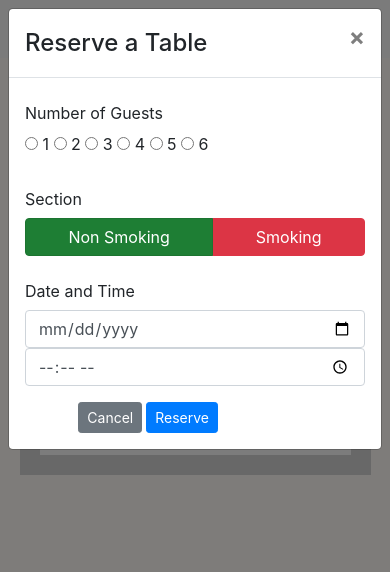
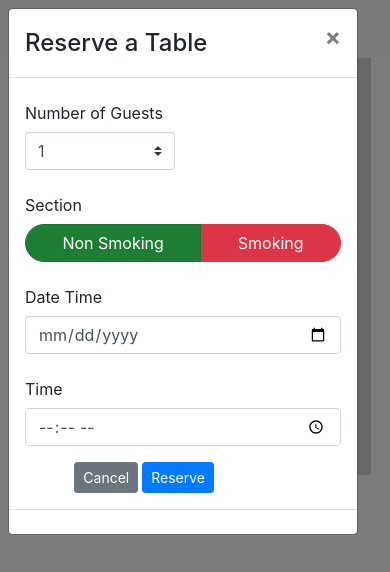
Before and after one commit to vk0808/conFusion, a website: page index.html in a window 390 px wide. Both pictures are taken after a click on the button "RESERVE TABLE". Shown: the part 2439-3011 px from the top of the page. Drawn offline with nearby package versions, Linux system fonts and the light colour scheme; grey boxes are pictures that could not be loaded.

Commit message:
changed reserve modal removed whitespaces compressed images

```diff
--- a/css/login.css
+++ b/css/login.css
@@ -78,7 +78,6 @@
 	background: #45aba6 !important;
 	outline: none;
 }
-
 /*** Login Media Queries ***/
 @media (max-width: 425px){
 	.modal-login {
@@ -86,8 +85,6 @@
 		left: 8%;
 	}
 }
-
-
 /*** Sign up Modal ***/
 .modal-signup {
 	color: #636363;
@@ -168,7 +165,6 @@
 	background: #45aba6 !important;
 	outline: none;
 }
-
 /*** Sign up Media Queries ***/
 @media (max-width: 425px){
 	.modal-signup {
--- a/css/styles.css
+++ b/css/styles.css
@@ -2,36 +2,29 @@
 a:hover {
 	text-decoration: none;
 }
-
 /* Navbar */
 .navbar {
 	background-color: #f7f7f7;
 }
-
 #login_list {
 	max-width: 120px;
 	background-color: #00BDD0;
 	padding: 0 10px;
 	border-radius: 20px;
 }
-
 .navbar-brand {
 	padding-left: 10px;
 }
-
 .navbar-nav li {
 	text-transform: uppercase;
 	font-weight: 700;
     letter-spacing: 1px;
 }
-
-
 /* Body */
 body{
 	padding-top: 60px;
 	z-index: 0;
 }
-
 /* Jumbotron */
 .jumbotron{
 	padding: 70px 30px;
@@ -43,12 +36,10 @@ body{
 	border-bottom-right-radius: 0;
     border-bottom-left-radius: 0;
 }
-
 .jumbo_text {
 	letter-spacing: 1px;
 	font-size: 20px;
 }
-
 .visit_link {
 	text-decoration: none;
 	border-bottom: 2px solid orange;
@@ -56,129 +47,105 @@ body{
 	font-weight: 500;
 	padding: 0 20px;
 }
-
 .visit_link:hover {
 	text-decoration: none;
 	border-bottom: 2px dashed orange;
 }
-
 @media (max-width: 768px) {
 	.jumbotron {
 		background-size: cover;
 		height: 600px;
 	}
 }
-
 @media (max-width: 530px) {
 	.jumbotron {
 		height: 650px;
 	}
 }
-
 @media (max-width: 368px) {
 	.jumbotron {
 		height: 780px;
 	}
 }
-
 .blockquote p {
 	font-family: 'Source Sans Pro', sans-serif;
 	font-size: 32px;
 	font-weight: 600;
 }
-
 .blockquote-footer {
 	font-size: 18px;
 	letter-spacing: 1px;
 	color: floralwhite;
 }
-
 /* Footer */
 .footer{
 	background-color: #d1c4e9;
 	margin: 0px auto;
 	padding: 20px 0px;
 }
-
 .contact_main ul {
 	padding-left: 0;
 }
-
 .contact_main li {
 	list-style: none;
 }
-
 /* Copyright */
 .social-accounts {
     padding-left: 0;
     list-style: none;
     display: inline-block;
 }
-
 .social-accounts>li {
 	display: inline-block;
     width: 26px;
     margin: 5px;
 }
-
 .social-accounts>li .fa {
     color: #f8f8f8;
 }
-
 .social-accounts>li .fa:hover {
 	color: #fd7e14;
 }
-
 /*  */
 .row-header{
 	margin: 0px auto;
 	padding: 0px auto;
 }
-
 .row-content{
 	margin: 0px auto;
 	padding: 50px 0px;
 	border-bottom: 1px ridge;
 	min-height: 400px;
 }
-
 .address{
 	font-size: 80%;
 	margin: 0px;
 	color: #0f0f0f;
 }
-
 .tab-content{
     border-left: 1px solid #ddd;
     border-right: 1px solid #ddd;
     border-bottom: 1px solid #ddd;
     padding: 10px;
 }
-
 .carousel{
 	background: #512da8;
 }
-
 .carousel-item{
 	height: 300px;
 }
-
 .carousel-item img{
 	position: absolute;
 	top: 0;
 	left: 0;
 	min-height: 300px;
 }
-
-
-/* Culnary Section */
-/* Left-image, right-content */
+/* Culnary Section */ /* Left-image, right-content */
 * {
 	padding: 0;
 	margin: 0;
 	box-sizing: border-box;
 }
-
 section {
 	width: 100%;
 	display: flex;
@@ -186,7 +153,6 @@ section {
 	justify-content: center;
 	background-color: #fcf8f4;
 }
-
 .culnary {
 	padding: 50px 0;
 	width: 100%;
@@ -200,16 +166,14 @@ section {
 .left-image-1 {
 	width: 60%;
 	height: 500px;
-	background: url('../img/pizza-pixabay.jpg') no-repeat center;
+	background: url('../img/pizza-pixabay.jpeg') no-repeat center;
 	background-size: cover;
 }
-
 .block1-left {
 	border: 20px solid #d1d1d1;
 	background-color: #f9f9f9;
 	padding: 20px;
 }
-
 .right-content {
 	width: 50%;
 	min-height: 400px;
@@ -218,14 +182,12 @@ section {
 	justify-content: center;
 	margin-left: -100px;
 }
-
 .cont_head {
 	font-size: 30px;
 	font-size: 30px;
     margin-bottom: 20px;
     line-height: 40px;
 }
-
 .cont_text {
 	padding: 20px 0;
 	font-size: 18px;
@@ -234,42 +196,36 @@ section {
     font-weight: 500;
     letter-spacing: 1px;
 }
-
 .read-btn {
 	text-transform: uppercase;
-	letter-spacing: 2px;
+	letter-spacing: 1px;
 	background-color: #00BDD0;
 	border-radius: 25px;
 	padding: 5px 10px;
 	color: #f8f8f8;
 }
-
 @media only screen and (max-width: 768px) {
 	.culnary {
 		flex-direction: column;
 	}
-
 	.left-image-1 {
 		width: 100%;
 		height: 400px;
 	}
-
 	.right-content {
 		width: 90%;
 		margin: 0;
 		margin-top: -100px;
 	}
 }
-
 /* Right-image, left-content */
 .right-image {
 	width: 60%;
 	height: 500px;
-	background: url('../img/buffet-naim-benjelloun.jpg') no-repeat center;
+	background: url('../img/buffet-naim-benjelloun.jpeg') no-repeat center;
 	background-size: cover;
 	z-index: 0;
 }
-
 .left-content {
 	width: 50%;
 	min-height: 400px;
@@ -279,18 +235,15 @@ section {
 	margin-right: -100px;
 	z-index: 1;
 }
-
 @media only screen and (max-width: 768px) {
 	.culnary {
 		flex-direction: column;
 	}
-
 	.right-image {
 		width: 100%;
 		height: 400px;
 		order: 1;
 	}
-
 	.left-content {
 		width: 90%;
 		margin: 0;
@@ -298,17 +251,19 @@ section {
 		order: 2;
 	}
 }
-
 .left-image-2 {
 	width: 60%;
 	height: 500px;
-	background: url('../img/chef-tirachard-kumtanom.jpg') no-repeat center;
+	background: url('../img/chef-tirachard-kumtanom.jpeg') no-repeat center;
 	background-size: cover;
 }
-
 @media only screen and (max-width: 768px) {
 	.left-image-2 {
 		width: 100%;
 		height: 400px;
 	}
 }
+/* Reserve modal */
+.modal-reserve {
+	width: 350px;
+}
--- a/index.html
+++ b/index.html
@@ -1,31 +1,23 @@
 <!DOCTYPE html>
-<html lang="en">
-
+<html lang="en-US">
 <head>
     <title>Ristorante Con Fusion</title>
     <meta charset="utf-8">
     <meta name="viewport" content="width=device-width, initial-scale=1, shrink-to-fit=no">
     <meta http-equiv="x-ua-compatible" content="ie=edge">
-
     <!-- Bootstrap CSS -->
     <link rel="stylesheet" href="https://stackpath.bootstrapcdn.com/bootstrap/4.5.2/css/bootstrap.min.css">
     <link rel="stylesheet" href="https://unpkg.com/bootstrap-social@5.1.1/bootstrap-social.css">
-
     <!-- Font Awesome -->
     <link rel="stylesheet" href="https://cdnjs.cloudflare.com/ajax/libs/font-awesome/4.7.0/css/font-awesome.min.css">
-
     <!-- External CSS -->
     <link rel="stylesheet" href="./css/styles.css">
     <link rel="stylesheet" href="./css/login.css">
-
 </head>
-
 <body>
     <nav class="navbar navbar-light navbar-expand-md fixed-top">
         <div class="container">
-            <button class="navbar-toggler" type="button" data-toggle="collapse" data-target="#Navbar">
-                <span class="navbar-toggler-icon"></span>
-            </button>
+            <button class="navbar-toggler" type="button" data-toggle="collapse" data-target="#Navbar"><span class="navbar-toggler-icon"></span></button>
             <a class="navbar-brand mr-auto" href="#"><img src="./img/logo.png" alt="logo" height="30" width="41">Ristorante con Fusion</a>
             <div class="collapse navbar-collapse" id="Navbar">
                 <ul class="navbar-nav ml-auto">
@@ -38,15 +30,12 @@
             </div>
         </div>
     </nav>
-
     <!-- Login Modal -->
     <div class="modal fade" id="Loginmodal" role="dialog">
         <div class="modal-dialog modal-login modal-lg" role="content">
             <div class="modal-content">
                 <div class="modal-header">
-                    <div class="avatar">
-                        <img src="../img/avatar.png" alt="Avatar">
-                    </div>
+                    <div class="avatar"><img src="../img/avatar.png" alt="Avatar"></div>
                     <h4 class="modal-title">Login</h4>
                     <button type="button" class="close" data-dismiss="modal" aria-hidden="true">&times;</button>
                 </div>
@@ -54,8 +43,8 @@
                     <form>
                         <div class="form-group">
                             <div class="form-group">
-                                    <label class="sr-only" for="exampleInputEmail3">Email address</label>
-                                    <input type="email" class="form-control form-control-sm mr-1" id="exampleInputEmail3" placeholder="Enter email">
+                                <label class="sr-only" for="exampleInputEmail3">Email address</label>
+                                <input type="email" class="form-control form-control-sm mr-1" id="exampleInputEmail3" placeholder="Enter email">
                             </div>
                             <div class="form-group">
                                 <label class="sr-only" for="exampleInputPassword3">Password</label>
@@ -81,15 +70,12 @@
             </div>
         </div>
     </div>
-
     <!-- Signup Modal -->
     <div class="modal fade" id="SignUpModal" role="dialog">
         <div class="modal-dialog modal-lg modal-signup" role="content">
             <div class="modal-content">
                 <div class="modal-header">
-                    <div class="avatar">
-                        <img src="../img/avatar.png" alt="Avatar">
-                    </div>
+                    <div class="avatar"><img src="../img/avatar.png" alt="Avatar"></div>
                     <h4 class="modal-title">Signup</h4>
                     <button type="button" class="close" data-dismiss="modal" aria-hidden="true">&times;</button>
                 </div>
@@ -133,45 +119,49 @@
             </div>
         </div>
     </div>
-
     <!-- Reservation Modal -->
     <div class="modal fade" id="reserve" role="dialog">
-        <div class="modal-dialog modal-lg" role="content">
+        <div class="modal-dialog modal-reserve modal-lg" role="content">
             <div class="modal-content">
                 <div class="modal-header">
                     <h4 class="modal-title">Reserve a Table</h4>
-                    <button type="button" class="close" data-dismiss="modal">&times;</button>
+                    <button type="button" class="close" data-dismiss="modal" aria-hidden="true">&times;</button>
                 </div>
                 <div class="modal-body">
                     <form>
                         <div class="form-group row">
-                            <label class="col-sm-2 col-form-label">Number of Guests</label>
-                            <div class="col-sm-10">
-                                <input id="1" type="radio" name="guests" value="1"> <label for="1">1</label>
-                                <input id="2" type="radio" name="guests" value="2"> <label for="2">2</label>
-                                <input id="3" type="radio" name="guests" value="3"> <label for="3">3</label>
-                                <input id="4" type="radio" name="guests" value="4"> <label for="4">4</label>
-                                <input id="5" type="radio" name="guests" value="5"> <label for="5">5</label>
-                                <input id="6" type="radio" name="guests" value="6"> <label for="6">6</label>
+                            <label class="col-sm-3 col-form-label">Number of Guests</label>
+                            <div class="col-sm-4">
+                                <select class="custom-select" style="width:150px;">
+                                    <option>1</option>
+                                    <option>2</option>
+                                    <option>3</option>
+                                    <option>4</option>
+                                    <option>5</option>
+                                    <option>6</option>
+                                </select>
                             </div>
                         </div>
                         <div class="form-group row">
-                            <label class="col-md-2 col-form-label">Section</label>
-                            <div class="col-md-5 btn-group btn-group-toggle" data-toggle="buttons">
-                                <label class="btn btn-success active">
+                            <label class="col-md-3 col-form-label">Section</label>
+                            <div class="col-md-9 btn-group btn-group-toggle" data-toggle="buttons">
+                                <label class="btn btn-success badge-pill active">
                                     <input type="radio" name="options" id="option1" autocomplete="off" checked> Non Smoking
                                 </label>
-                                <label class="btn btn-danger">
+                                <label class="btn btn-danger badge-pill">
                                     <input type="radio" name="options" id="option2" autocomplete="off"> Smoking
                                 </label>
                             </div>
                         </div>
                         <div class="form-group row">
-                            <label class="col-md-2 col-form-label" for="date">Date and Time</label>
-                            <div class="col-md-5">
+                            <label class="col-sm-3 col-form-label" for="date">Date Time</label>
+                            <div class="col-sm-9">
                                 <input class="form-control" id="date" type="date" name="date" placeholder="Date">
                             </div>
-                            <div class="col-md-5">
+                        </div>
+                        <div class="form-group row">
+                            <label class="col-sm-3 col-form-label" for="time">Time</label>
+                            <div class="col-sm-9">
                                 <input class="form-control" type="time" name="" id="time" placeholder="Time">
                             </div>
                         </div>
@@ -181,10 +171,11 @@
                         </div>
                     </form>
                 </div>
+                <div class="modal-footer">
+                </div>
             </div>
         </div>
     </div>
-
     <header class="jumbotron">
         <div class="container">
             <div class="row row-header">
@@ -193,14 +184,9 @@
                     <p class="jumbo_text">We take inspiration from the World's best cuisines, and create a unique fusion experience. Our lipsmacking creations will tickle your culinary senses!</p>
                     <a class="text-white visit_link" href="./contactus.html" role="button">Visit us </a>
                 </div>
-                <!-- <div class="col-12 col-sm-4 align-self-center">
-                    <a class="btn btn-warning btn-block btn btn-lg text-dark" role="button" data-toggle="modal"
-                        data-target="#reserve">Reserve Table</a>
-                </div> -->
             </div>
         </div>
     </header>
-
     <div class="jumbotron-hr bg-info">
         <div class="container">
             <div class="row text-center pt-5 pb-5">
@@ -219,7 +205,6 @@
             </div>
         </div>
     </div>
-
     <section>
         <div class="container culnary">
             <div class="left-image-1"></div>
@@ -228,12 +213,11 @@
                     <h2 class="mt-0 cont_head">Our Culinary Creations</h2>
                     <h3 class="cont_sub-head">Uthappizza</h3>
                     <p class="cont_text">A unique combination of Indian Uthappam (pancake) and Italian pizza, topped with Cerignola olives, ripe vine cherry tomatoes, Vidalia onion, Guntur chillies and Buffalo Paneer.</p>
-                    <a href="./menu.html" class="read-btn">Read more</a>
+                    <a href="./menu.html" class="read-btn">View menus</a>
                 </div>
             </div>
         </div>
     </section>
-
     <section>
         <div class="container culnary">
             <div class="left-content">
@@ -248,7 +232,6 @@
             <div class="right-image"></div>
         </div>
     </section>
-
     <section>
         <div class="container culnary">
             <div class="left-image-2"></div>
@@ -263,7 +246,6 @@
             </div>
         </div>
     </section>
-
     <footer class="footer">
         <div class="container">
             <div class="row">
@@ -299,8 +281,6 @@
            </div>
         </div>
     </footer>
-
-
     <!-- Copyright -->
     <div class="copyright bg-dark mb-0 text-white">
         <div class="container">
@@ -320,16 +300,11 @@
             </div>
         </div>
     </div>
-
     <!-- jQuery library -->
     <script src="https://ajax.googleapis.com/ajax/libs/jquery/3.5.1/jquery.min.js"></script>
-
     <!-- Popper JS -->
     <script src="https://cdnjs.cloudflare.com/ajax/libs/popper.js/1.16.0/umd/popper.min.js"></script>
-
     <!-- Bootstrap JavaScript -->
     <script src="https://maxcdn.bootstrapcdn.com/bootstrap/4.5.2/js/bootstrap.min.js"></script>
-
 </body>
-
 </html>
```
Also changed, not shown: aboutus.html (+6 -40 lines), contactus.html (+12 -33 lines), img/chef-tirachard-kumtanom.jpeg (added), img/pizza-pixabay.jpeg (added), 1 other file.
